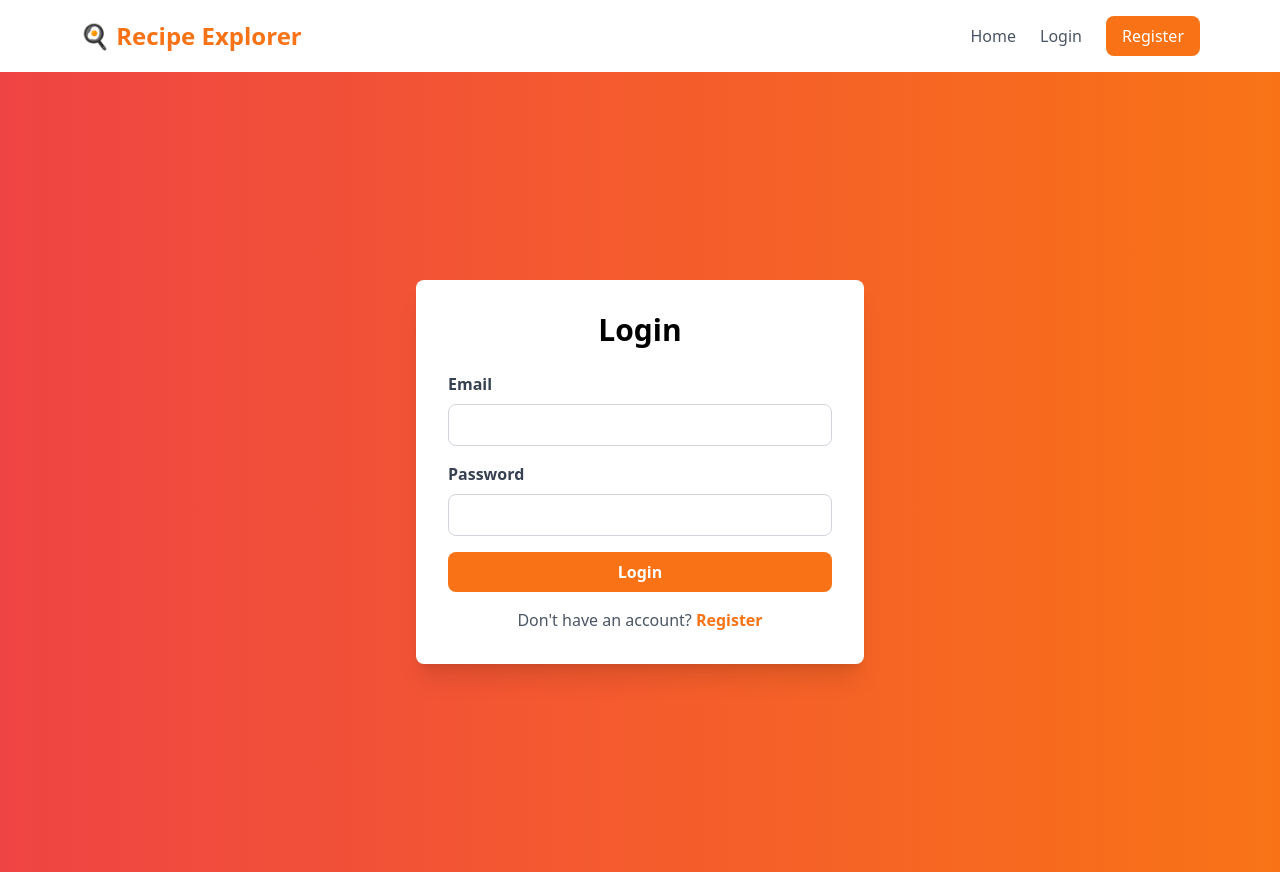
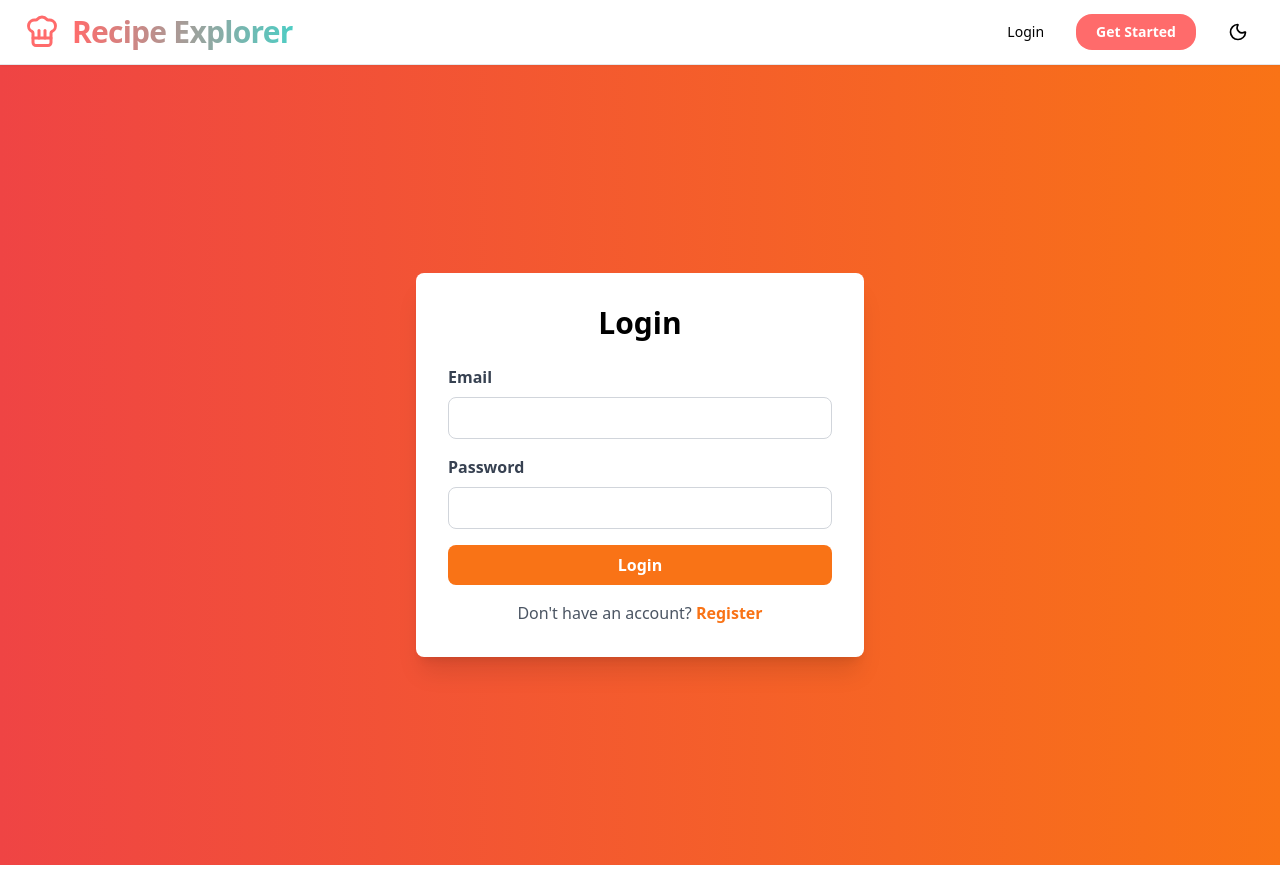
Before and after one commit to scottterrance/recipe-explorer, a React (Create React App) app in the folder frontend/: page /login in a window 1280 px wide. Built offline with nearby package versions, Linux system fonts and the light colour scheme; no server answers.

Commit message:
change_UI_little

```diff
--- a/frontend/package.json
+++ b/frontend/package.json
@@ -3,11 +3,12 @@
   "version": "0.1.0",
   "private": true,
   "dependencies": {
+    "axios": "^1.6.0",
+    "lucide-react": "^1.16.0",
     "react": "^18.2.0",
     "react-dom": "^18.2.0",
+    "react-router-dom": "^6.0.0",
     "react-scripts": "5.0.1",
-    "axios": "^1.6.0",
-    "react-router-dom": "^6.0.0",
     "tailwindcss": "^3.3.0"
   },
   "scripts": {
--- a/frontend/src/components/Navbar.jsx
+++ b/frontend/src/components/Navbar.jsx
@@ -1,10 +1,22 @@
 import React from 'react';
 import { Link, useNavigate } from 'react-router-dom';
 import { useAuth } from '../context/AuthContext';
+import { ChefHat, User, LogOut, Moon, Sun } from 'lucide-react';
 
 const Navbar = () => {
   const navigate = useNavigate();
-  const { user, isAuthenticated, logout } = useAuth();
+  const { isAuthenticated, logout } = useAuth();
+  const [darkMode, setDarkMode] = React.useState(false);
+
+  const toggleDarkMode = () => {
+    const newMode = !darkMode;
+    setDarkMode(newMode);
+    if (newMode) {
+      document.documentElement.classList.add('dark');
+    } else {
+      document.documentElement.classList.remove('dark');
+    }
+  };
 
   const handleLogout = () => {
     logout();
@@ -12,45 +24,71 @@ const Navbar = () => {
   };
 
   return (
-    <nav className="bg-white shadow-lg">
-      <div className="max-w-6xl mx-auto px-4 py-4 flex justify-between items-center">
+    <nav className="bg-white dark:bg-gray-900 border-b border-gray-200 dark:border-gray-800 sticky top-0 z-50 shadow-sm">
+      <div className="max-w-7xl mx-auto px-6">
+        <div className="h-16 flex items-center justify-between">
           {/* Logo */}
-        <Link to="/" className="text-2xl font-bold text-orange-500">
-          🍳 Recipe Explorer
+          <Link to="/" className="flex items-center gap-3 hover:scale-105 transition-transform">
+            <ChefHat className="w-9 h-9 text-primary" />
+            <span className="text-3xl font-bold tracking-tight bg-gradient-to-r from-primary to-secondary bg-clip-text text-transparent">
+              Recipe Explorer
+            </span>
           </Link>
 
-        {/* Links */}
-        <div className="flex gap-6 items-center">
-          <Link to="/" className="text-gray-600 hover:text-orange-500">
-            Home
+          {/* Right side */}
+          <div className="flex items-center gap-6">
+            {isAuthenticated ? (
+              <div className="flex items-center gap-4">
+                <Link
+                  to="/dashboard"
+                  className="text-sm font-medium hover:text-primary transition-colors"
+                >
+                  Dashboard
                 </Link>
 
-          {isAuthenticated ? (
-            <>
-              <Link to="/dashboard" className="text-gray-600 hover:text-orange-500">
-                Dashboard
-              </Link>
-              <span className="text-gray-600">Hi, {user?.username}!</span>
+                <div className="dropdown relative group">
+                  <button className="flex items-center gap-2 hover:scale-105 transition">
+                    <div className="w-8 h-8 bg-primary text-white rounded-full flex items-center justify-center">
+                      <User className="w-5 h-5" />
+                    </div>
+                  </button>
+                  <div className="hidden group-hover:block absolute right-0 mt-2 w-48 bg-white dark:bg-gray-800 rounded-xl shadow-xl border border-gray-100 dark:border-gray-700 py-2">
                     <button
                       onClick={handleLogout}
-                className="bg-red-500 text-white px-4 py-2 rounded-lg hover:bg-red-600"
+                      className="flex w-full items-center gap-3 px-4 py-2 text-red-500 hover:bg-gray-100 dark:hover:bg-gray-700"
                     >
+                      <LogOut className="w-4 h-4" />
                       Logout
                     </button>
-            </>
+                  </div>
+                </div>
+              </div>
             ) : (
-            <>
-              <Link to="/login" className="text-gray-600 hover:text-orange-500">
+              <div className="flex items-center gap-3">
+                <Link
+                  to="/login"
+                  className="px-5 py-2 text-sm font-medium hover:text-primary transition-colors"
+                >
                   Login
                 </Link>
                 <Link
                   to="/register"
-                className="bg-orange-500 text-white px-4 py-2 rounded-lg hover:bg-orange-600"
+                  className="px-5 py-2 bg-primary text-white text-sm font-semibold rounded-2xl hover:bg-primary/90 transition-colors"
                 >
-                Register
+                  Get Started
                 </Link>
-            </>
+              </div>
             )}
+
+            {/* Dark mode toggle */}
+            <button
+              onClick={toggleDarkMode}
+              className="p-2 rounded-2xl hover:bg-gray-100 dark:hover:bg-gray-800 transition-colors"
+              aria-label="Toggle dark mode"
+            >
+              {darkMode ? <Sun className="w-5 h-5" /> : <Moon className="w-5 h-5" />}
+            </button>
+          </div>
         </div>
       </div>
     </nav>
--- a/frontend/src/components/RecipeCard.jsx
+++ b/frontend/src/components/RecipeCard.jsx
@@ -2,6 +2,7 @@ import React, { useState, useEffect, useCallback } from 'react';
 import { useNavigate } from 'react-router-dom';
 import { useAuth } from '../context/AuthContext';
 import FavoriteService from '../services/favoriteService';
+import { Heart } from 'lucide-react';
 
 const RecipeCard = ({ recipe }) => {
   const navigate = useNavigate();
@@ -23,9 +24,7 @@ const RecipeCard = ({ recipe }) => {
   }, [recipeId]);
 
   useEffect(() => {
-    if (isAuthenticated) {
-      checkFavoriteStatus();
-    }
+    if (isAuthenticated) checkFavoriteStatus();
   }, [isAuthenticated, checkFavoriteStatus]);
 
   const handleToggleFavorite = async (e) => {
@@ -53,30 +52,33 @@ const RecipeCard = ({ recipe }) => {
   return (
     <div
       onClick={() => navigate(`/recipe/${recipeId}`)}
-      className="bg-white rounded-lg overflow-hidden shadow-lg hover:shadow-xl transition transform hover:scale-105 cursor-pointer"
+      className="card bg-base-100 shadow-xl hover:shadow-2xl transition-all duration-300 hover:-translate-y-1 cursor-pointer group"
     >
-      <div className="relative h-48 overflow-hidden bg-gray-200">
+      <figure className="relative h-56 overflow-hidden">
         <img
           src={recipeImage}
           alt={recipeTitle}
-          className="w-full h-full object-cover"
+          className="w-full h-full object-cover group-hover:scale-110 transition-transform duration-500"
         />
         <button
           onClick={handleToggleFavorite}
           disabled={loading}
-          className={`absolute top-3 right-3 p-2 rounded-full transition ${
-            isFavorited
-              ? 'bg-red-500 text-white'
-              : 'bg-white text-gray-400 hover:text-red-500'
+          className={`absolute top-4 right-4 btn btn-circle btn-sm transition-all ${
+            isFavorited ? 'bg-red-500 text-white' : 'bg-white/90 hover:bg-white text-gray-600'
           }`}
         >
-          ❤️
+          <Heart className={`w-5 h-5 ${isFavorited ? 'fill-current' : ''}`} />
         </button>
-      </div>
+      </figure>
 
-      <div className="p-4">
-        <h3 className="font-bold text-lg truncate">{recipeTitle}</h3>
-        <p className="text-gray-500 text-sm">ID: {recipeId}</p>
+      <div className="card-body p-5">
+        <h3 className="card-title text-lg line-clamp-2 group-hover:text-primary transition-colors">
+          {recipeTitle}
+        </h3>
+        <div className="flex gap-2">
+          <div className="badge badge-outline">15 min</div>
+          <div className="badge badge-outline">4 servings</div>
+        </div>
       </div>
     </div>
   );
--- a/frontend/src/index.css
+++ b/frontend/src/index.css
@@ -2,5 +2,8 @@
 @tailwind components;
 @tailwind utilities;
 
-.prose ol { list-style: decimal; padding-left: 1.5rem; }
-.prose li { margin-bottom: 0.5rem; }
+@layer base {
+  html {
+    font-family: system-ui, -apple-system, BlinkMacSystemFont, "Segoe UI", Roboto, sans-serif;
+  }
+}
--- a/frontend/tailwind.config.js
+++ b/frontend/tailwind.config.js
@@ -4,13 +4,14 @@ module.exports = {
     "./index.html",
     "./src/**/*.{js,jsx,ts,tsx}",
   ],
+  darkMode: 'class',
   theme: {
     extend: {
       colors: {
         primary: '#FF6B6B',
         secondary: '#4ECDC4',
-        dark: '#2D3436',
-      }
+        accent: '#45B7D1',
+      },
     },
   },
   plugins: [],
```
Also changed, not shown: 1 other file (tests, documents, lock files or other folders). Lines whose indentation alone changed are shown as unchanged.
